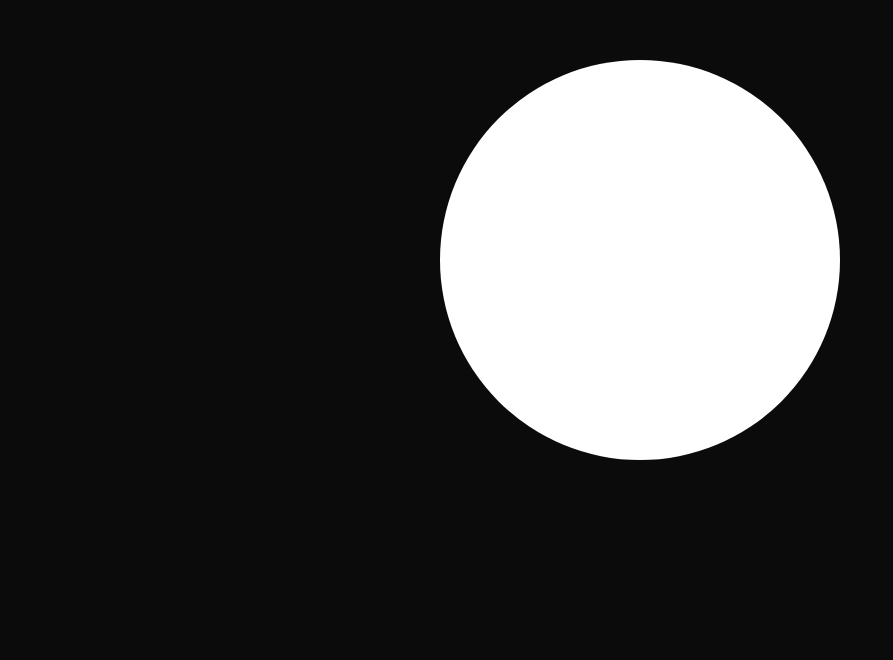
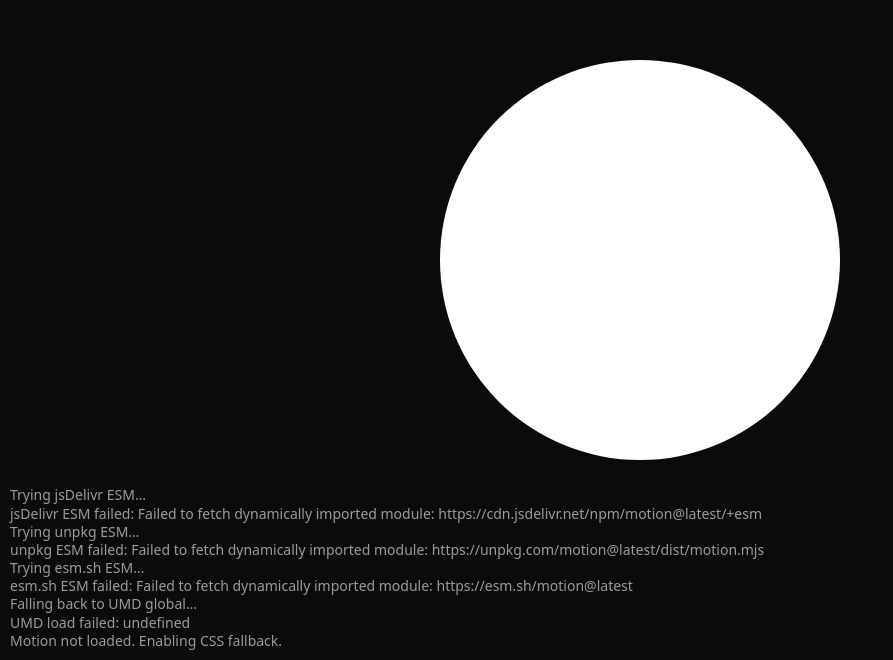
Before and after one commit to pocpotoc/-test-bot-webapp, a plain HTML site: page index.html in a window 1280 px wide. Shown: the part 140-800 px from the top of the page, without its empty margins (0-893 px from the left). Drawn offline with Linux system fonts and the light colour scheme.

Commit message:
1212211221

```diff
--- a/index.html
+++ b/index.html
@@ -3,7 +3,7 @@
 <head>
   <meta charset="utf-8" />
   <meta name="viewport" content="width=device-width,initial-scale=1" />
-  <title>Motion v11 — Loop Mirror (scale)</title>
+  <title>Motion — robust deploy (GH Pages)</title>
   <style>
     body {
       margin: 0;
@@ -11,6 +11,8 @@
       background: #0b0b0b;
       display: grid;
       place-items: center;
+      color: #ccc;
+      font: 14px system-ui, -apple-system, Segoe UI, Roboto, Arial, sans-serif;
     }
     .dot {
       width: 400px;
@@ -18,29 +20,89 @@
       border-radius: 50%;
       background: #fff;
     }
+    .log {
+      position: fixed; left: 10px; bottom: 10px; opacity: .75; white-space: pre-wrap;
+      max-width: 92vw; line-height: 1.3;
+    }
+    /* fallback на случай, если Motion не загрузится совсем */
+    @keyframes fallbackPulse { from { transform: scale(1) } to { transform: scale(1.08) } }
+    .fallback-anim { animation: fallbackPulse .5s cubic-bezier(.12,.23,.5,1) 2s infinite alternate; }
   </style>
 </head>
 <body>
-  <div class="dot"></div>
+  <div class="dot" id="dot"></div>
+  <div class="log" id="log"></div>
 
-  <!-- Новая Motion (v11+) -->
   <script type="module">
-    import { animate } from "https://cdn.jsdelivr.net/npm/motion@latest/+esm";
+    const dot = document.getElementById('dot');
+    const logEl = document.getElementById('log');
+    const log = (m) => { console.log(m); logEl.textContent += m + '\n'; };
 
-    const el = document.querySelector(".dot");
+    // ТВОИ ПАРАМЕТРЫ ИЗ FRAMER:
+    const params = {
+      duration: 0.5,              // 0.5s
+      delay: 2,                   // 2s перед стартом
+      repeatDelay: 1,             // 1s между циклами
+      ease: [0.12, 0.23, 0.5, 1], // bezier
+      repeat: Infinity,
+      repeatType: 'mirror'        // Mirror
+    };
 
-    animate(
-      el,
-      { scale: [1, 1.08] },
-      {
-        duration: 0.5,
-        delay: 2,                     // перед стартом
-        repeatDelay: 1,               // пауза между циклами
-        ease: [0.12, 0.23, 0.5, 1],
-        repeat: Infinity,
-        repeatType: "mirror"          // Mirror
+    async function loadMotion() {
+      // 1) пробуем jsDelivr ESM
+      try {
+        log('Trying jsDelivr ESM…');
+        const { animate } = await import('https://cdn.jsdelivr.net/npm/motion@latest/+esm');
+        log('Loaded from jsDelivr.');
+        return { animate, source: 'jsDelivr ESM' };
+      } catch (e) {
+        log('jsDelivr ESM failed: ' + e.message);
       }
-    );
+      // 2) пробуем unpkg ESM
+      try {
+        log('Trying unpkg ESM…');
+        const { animate } = await import('https://unpkg.com/motion@latest/dist/motion.mjs');
+        log('Loaded from unpkg.');
+        return { animate, source: 'unpkg ESM' };
+      } catch (e) {
+        log('unpkg ESM failed: ' + e.message);
+      }
+      // 3) пробуем esm.sh ESM
+      try {
+        log('Trying esm.sh ESM…');
+        const { animate } = await import('https://esm.sh/motion@latest');
+        log('Loaded from esm.sh.');
+        return { animate, source: 'esm.sh ESM' };
+      } catch (e) {
+        log('esm.sh ESM failed: ' + e.message);
+      }
+      // 4) как последний шанс — UMD-глобал
+      log('Falling back to UMD global…');
+      await new Promise((res, rej) => {
+        const s = document.createElement('script');
+        s.src = 'https://cdn.jsdelivr.net/npm/motion@latest/dist/motion.js';
+        s.onload = res; s.onerror = rej; document.head.appendChild(s);
+      }).catch((e) => log('UMD load failed: ' + e.message));
+      if (window.Motion && typeof window.Motion.animate === 'function') {
+        log('Loaded UMD global Motion.');
+        return { animate: window.Motion.animate, source: 'UMD global' };
+      }
+      return null;
+    }
+
+    (async () => {
+      const mod = await loadMotion();
+      if (!mod) {
+        log('Motion not loaded. Enabling CSS fallback.');
+        dot.classList.add('fallback-anim');
+        return;
+      }
+      const { animate, source } = mod;
+      log('Using source: ' + source);
+      // Запускаем твою анимацию
+      animate(dot, { scale: [1, 1.08] }, params);
+      log('Animation started with delays: delay=2s, repeatDelay=1s.');
+    })();
   </script>
 </body>
 </html>
```
